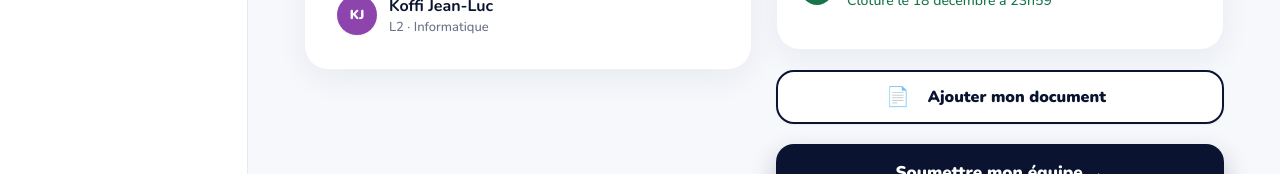
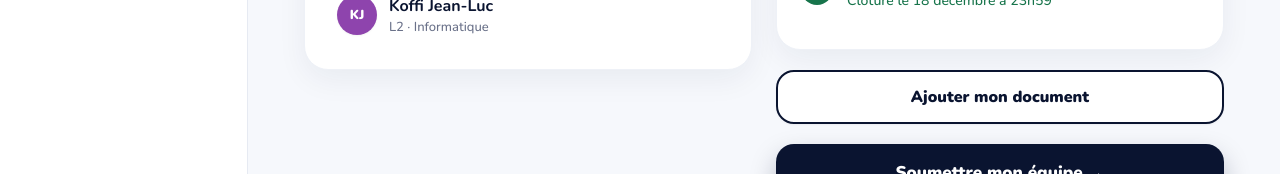
Before and after one commit to G4MA5/Genie_upbv2, a React (Vite) app: page /espace/equipe/soumettre in a window 1280 px wide. Shown: the part 439-613 px from the top of the page. Built offline with nearby package versions, Linux system fonts and the light colour scheme.

Commit message:
fix(soumission): retrait de l'icone papier sur le bouton ajouter mon document

```diff
--- a/src/pages/candidat/SoumissionDossier.tsx
+++ b/src/pages/candidat/SoumissionDossier.tsx
@@ -336,13 +336,13 @@ export default function SoumissionDossier() {
             <button
               type="button"
               onClick={() => fileInputRef.current?.click()}
-              className={`w-full min-h-[54px] rounded-[18px] border-2 font-black text-[16px] flex items-center justify-center gap-2.5 cursor-pointer transition-all shadow-sm active:scale-[0.99] ${
+              className={`w-full min-h-[54px] rounded-[18px] border-2 font-black text-[16px] flex items-center justify-center gap-2 cursor-pointer transition-all shadow-sm active:scale-[0.99] ${
                 uploadedDoc
                   ? 'border-[#17744B] bg-[#EBFBF2] text-[#17744B] hover:bg-[#ddf7e8]'
                   : 'border-[#0A1430] bg-white text-[#0A1430] hover:bg-slate-50'
               }`}
             >
-              <span className="text-[19px]">{uploadedDoc ? '✓' : '📄'}</span>
+              {uploadedDoc && <span className="text-[18px]">✓</span>}
               <span className="truncate px-2">
                 {uploadedDoc ? `Document joint : ${uploadedDoc} (Modifier)` : 'Ajouter mon document'}
               </span>
```
